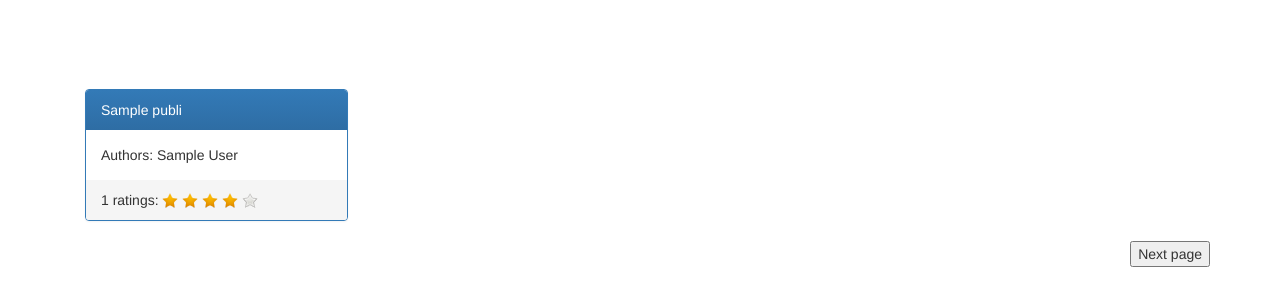
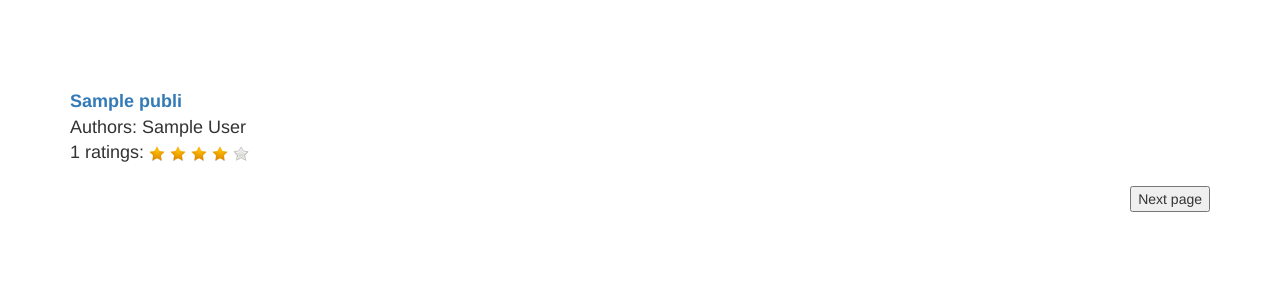
Before and after one commit to afouchet/OpenReview, a Django app: template templates/open_review/search.html in a window 1280 px wide. Shown: the part 51-357 px from the top of the page. Run offline with Django 3.2, Linux system fonts and the light colour scheme; the template is opened without the code that fills it: most values are stand-ins (such as "Sample title", 1, 10 or a date in 2020); some libraries are stand-ins or nearby versions.

Commit message:
New search results display

```diff
--- a/static/css/open_review.css
+++ b/static/css/open_review.css
@@ -11,3 +11,17 @@ body { padding-top: 140px; }
 i.fa-star {
     color:orange;
 }
+
+.thumbnail {
+    padding: 10px;
+}
+
+.search_result {
+    font-size:large;
+    margin-bottom: 20px;
+}
+
+.search_result a {
+    font-weight: bold;
+
+}
--- a/templates/open_review/search.html
+++ b/templates/open_review/search.html
@@ -9,17 +9,10 @@
 
 <div id="raty-rating"></div>
 <div class="container">
-   <div class="row equal">
    {% for publi in publications %}
-     <div class="panel-group col-lg-3 col-md-4 col-xs-6">
-       <div class="panel panel-primary">
-         <div class="panel-heading">
-           <a href="{% url 'open_review:article_desc' publi.id %}">{{ publi.title | truncatechars:100 }}</a></br>
-         </div>
-         <div class="panel-body">
-           Authors: {{ publi.authors |truncatechars:100 }}
-         </div>
-         <div class="panel-footer">
+   <div class="row search_result">
+     <a href="{% url 'open_review:article_desc' publi.id %}">{{ publi.title }}</a></br>
+     Authors: {{ publi.authors }} </br>
      {% if publi.nb_comments %}
        <div id="rating-{{ publi.id }}">{{ publi.nb_comments }} ratings: </div>
          <!-- This script is making the star rating icons -->
@@ -30,10 +23,7 @@
 	No comment yet !
      {% endif %}
    </div>
-       </div>
-     </div>
    {% endfor %}
-   </div>
 </div>
 <div class="pull-right">
       <form action="{% url 'open_review:search' %}" method="post" class="form-inline">
```
Lines whose indentation alone changed are shown as unchanged.
